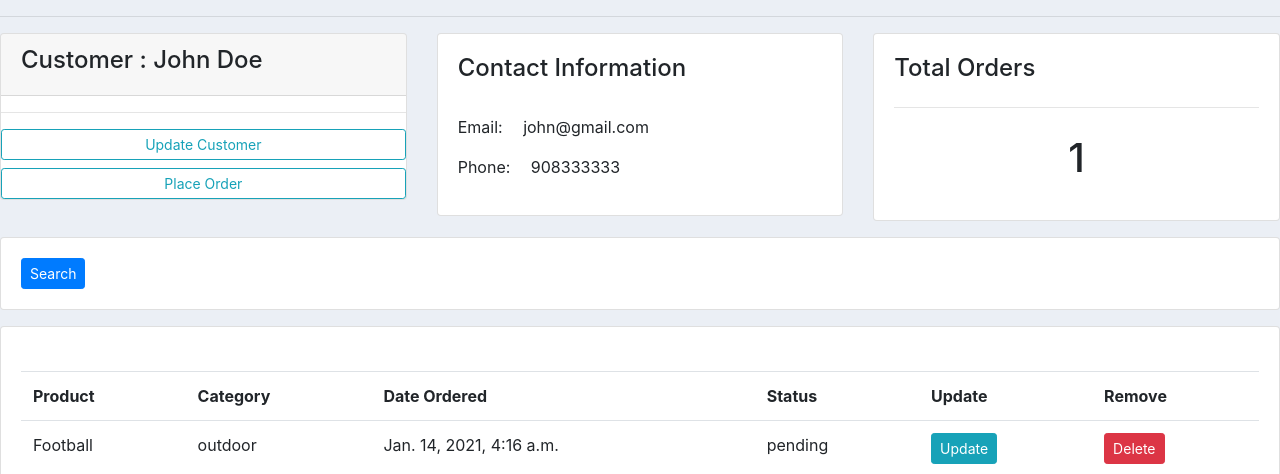
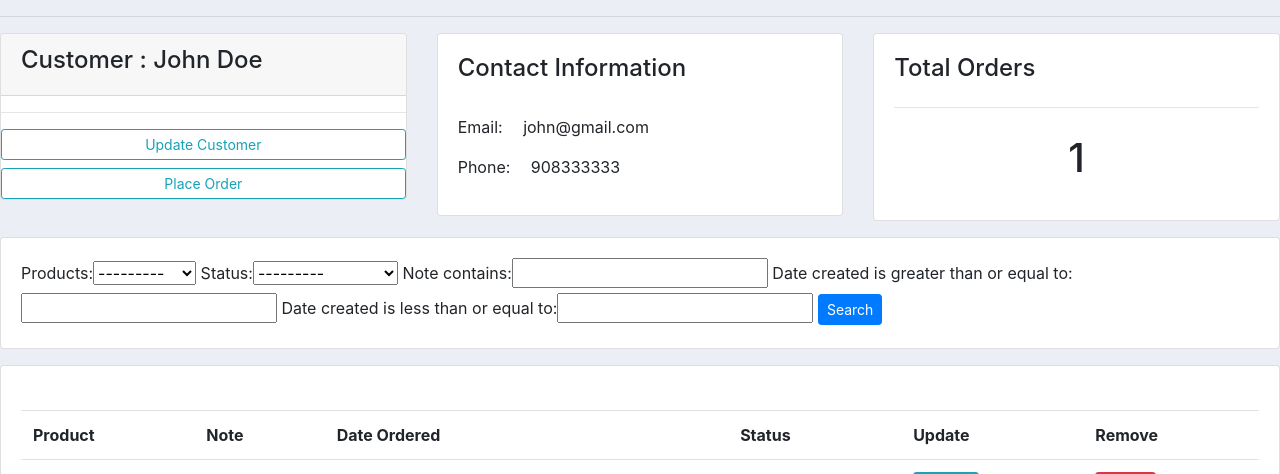
Before and after one commit to Maniabhishek/OrderManagement, a Django app: page /customer/1/ in a window 1280 px wide. Shown: the part 56-530 px from the top of the page. Run offline with Django 3.2, Linux system fonts and the light colour scheme; data comes from the database, SQL or seed files in the repository; some libraries are stand-ins or nearby versions.

Commit message:
filter form

```diff
--- a/crm/accounts/filters.py
+++ b/crm/accounts/filters.py
@@ -1,9 +1,15 @@
 from django.db.models import fields
-from django.db import django_filters
+import django_filters
 from .models import *
+from django_filters import CharFilter, DateFilter
 
 class OrderFilter(django_filters.FilterSet):
-    name = django_filters.CharFilter(lookup_expr='iexact')
+    start_date = DateFilter(field_name="date_created",lookup_expr="gte")
+    end_date = DateFilter(field_name="date_created",lookup_expr="lte")
+    note = CharFilter(field_name ="note",lookup_expr="icontains")
+
+    # name = django_filters.CharFilter(lookup_expr='iexact')
     class Meta:
         model = Order
         fields = '__all__'
+        exclude = ['customer','date_created']
--- a/crm/accounts/models.py
+++ b/crm/accounts/models.py
@@ -47,5 +47,6 @@ class Order(models.Model):
     products = models.ForeignKey(Product,null=True,on_delete = models.SET_NULL)
     date_created = models.DateTimeField(auto_now_add=True, null=True)
     status = models.CharField(choices=STATUS,max_length=200,null=True)
+    note = models.CharField(max_length=200,null=True)
     def __str__(self):
         return self.products.name
--- a/crm/accounts/templates/accounts/customer.html
+++ b/crm/accounts/templates/accounts/customer.html
@@ -33,8 +33,9 @@
 <div class="row">
     <div class="col">
         <div class="card card-body mt-3">
-            <form method="GET" action="">
-                <a class="btn btn-primary btn-sm" type="submit" href="">Search</a>
+            <form method="GET" >
+                {{myFilter.form}}
+                <button class="btn btn-primary btn-sm" type="submit" href="">Search</button>
             </form>
         </div>
     </div>
@@ -46,7 +47,7 @@
             <table class="table" >
                 <tr>
                     <th>Product</th>
-                    <th>Category</th>
+                    <th>Note</th>
                     <th>Date Ordered</th>
                     <th>Status</th>
                     <th>Update</th>
@@ -55,7 +56,7 @@
                 {% for o in order %}
                     <tr>
                         <td>{{o.products}}</td>
-                        <td>{{o.products.category}}</td>
+                        <td>{{o.note}}</td>
                         <td>{{ o.date_created }}</td>
                         <td>{{o.status}}</td>
                         <td><a class="btn btn-sm btn-info" href="{% url 'update' o.id %}">Update</a></td>
--- a/crm/accounts/views.py
+++ b/crm/accounts/views.py
@@ -3,6 +3,7 @@ from django.http import HttpResponse
 from django.forms import inlineformset_factory #this library is responsible for creating multiple instances at one time
 from .models import *
 from .forms import *
+from .filters import *
 # Create your views here.
 
 def Dashboard(request):
@@ -26,8 +27,11 @@ def Products(request):
 def Customer(request,pk_test):
     customer = Associates.objects.get(id=pk_test)
     order = customer.order_set.all()
+
+    myFilter = OrderFilter(request.GET,queryset=order)
+    order = myFilter.qs
     total_order = order.count()
-    context = {'customer':customer,'order':order,'total_order':total_order}
+    context = {'customer':customer,'order':order,'total_order':total_order,'myFilter':myFilter}
     return render(request,'accounts/customer.html',context)
 
 
```
Also changed, not shown: crm/accounts/migrations/0008_order_note.py (added).
